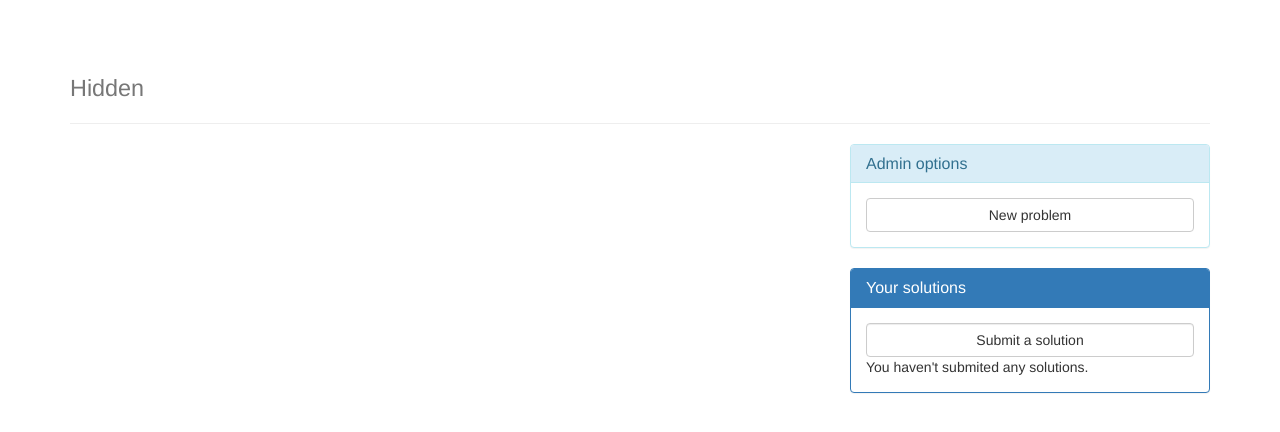
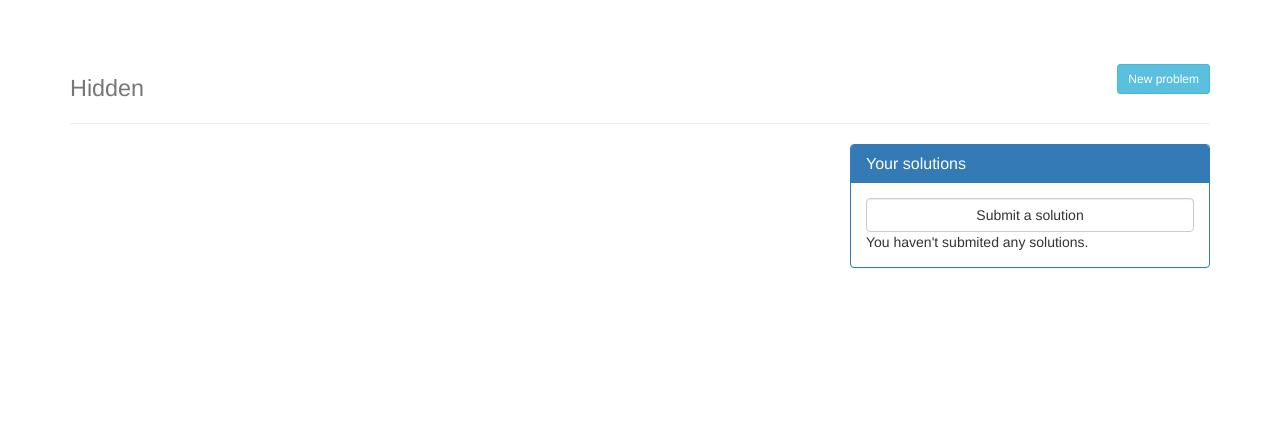
Before and after one commit to Alaxe/judgeSystem, a Django app: template judge/templates/judge/problem_details.html in a window 1280 px wide. Shown: the part 51-483 px from the top of the page. Run offline with Django 3.2, Linux system fonts and the light colour scheme; the template is opened without the code that fills it, so the values that code supplies are empty; the visitor is signed in with stand-in values (Sample User, id 1); parts of the project's set-up code (start-up, migrations or seed data) failed here and were passed over; some libraries are stand-ins or nearby versions.

Commit message:
Redesigned admin controls for judge app

```diff
--- a/judge/templates/judge/problem_admin_panel.html
+++ b/judge/templates/judge/problem_admin_panel.html
@@ -1,23 +1,13 @@
 {% if has_permission %}
-<div class="panel panel-info">
-	<div class="panel-heading">
-		<h3 class="panel-title">
-			Admin options
-		</h3>
-	</div>
-	<div class="panel-body">
 	{% if problem %}
 		<a href="{% url 'judge:problem_edit' problem.pk %}"
-				 class="btn btn-default btn-block">
+			 class="btn btn-info btn-sm" style="float:right;">
 			Edit statement
 		</a>
 	{% else %}
 		<a href="{% url 'judge:problem_new' %}"
-				class="btn btn-default btn-block">
+			class="btn btn-info btn-sm" style="float:right;">
 			New problem
 		</a>
 	{% endif %}
-	</div>
-
-</div>
 {% endif %}
--- a/judge/templates/judge/problem_details.html
+++ b/judge/templates/judge/problem_details.html
@@ -7,6 +7,7 @@
 		{% if not problem.visible %}
 			<small>Hidden</small>
 		{% endif %}
+		{% problem_admin_panel problem=problem %}
 	</h1>
 {% endblock %}
 
@@ -17,7 +18,6 @@
 	</div>
 
 	<div class="col-md-4">
-	{% problem_admin_panel problem=problem %}
 
 	<div class="panel panel-primary">
 		<div class="panel-heading">
--- a/judge/templates/judge/problem_list.html
+++ b/judge/templates/judge/problem_list.html
@@ -5,7 +5,10 @@
 {% load judge %}
 
 {% block title %}
-	<h1>Problem list</h1>
+	<h1>
+		Problem list
+		{% problem_admin_panel %}
+	</h1>
 {% endblock %}
 
 {% block content %}
@@ -54,7 +57,6 @@
 		{% bootstrap_paginate page url_extra_kwargs=paginate_extra_kwargs url_view_name=paginate_name range=20 %}
 		</div>
 		<div class="col-md-4">
-			{% problem_admin_panel %}
 			<div class="panel panel-primary">
 				<div class="panel-heading">
 					<h3 class="panel-title">
--- a/judge/templates/judge/solution_details.html
+++ b/judge/templates/judge/solution_details.html
@@ -5,7 +5,9 @@
 {% load judge %}
 
 {% block title %}
-<h1> Solution Details </h1>
+	<h1>
+		Solution Details
+	</h1>
 {% endblock %}
 
 {% block navbar %}
```
Lines whose indentation alone changed are shown as unchanged.
